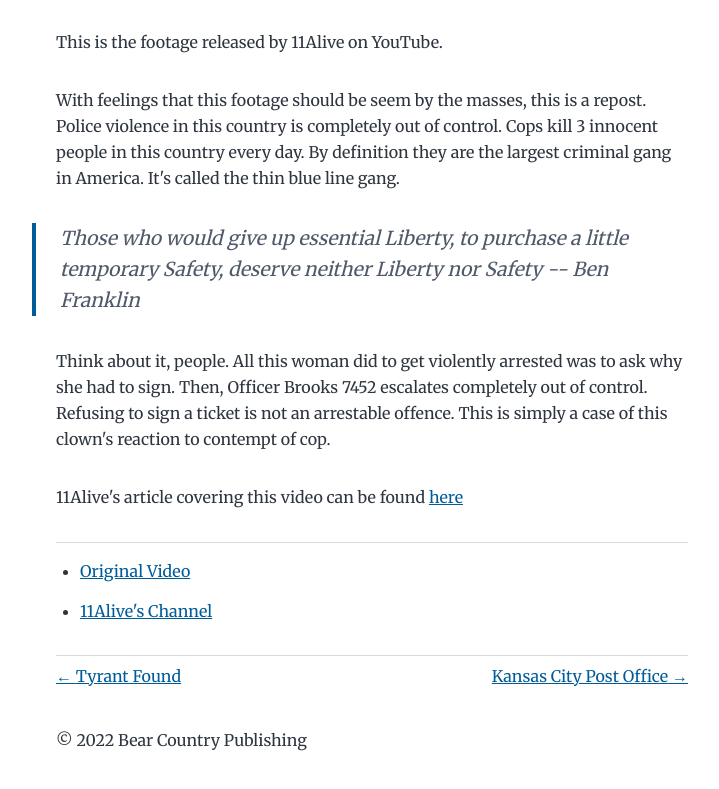
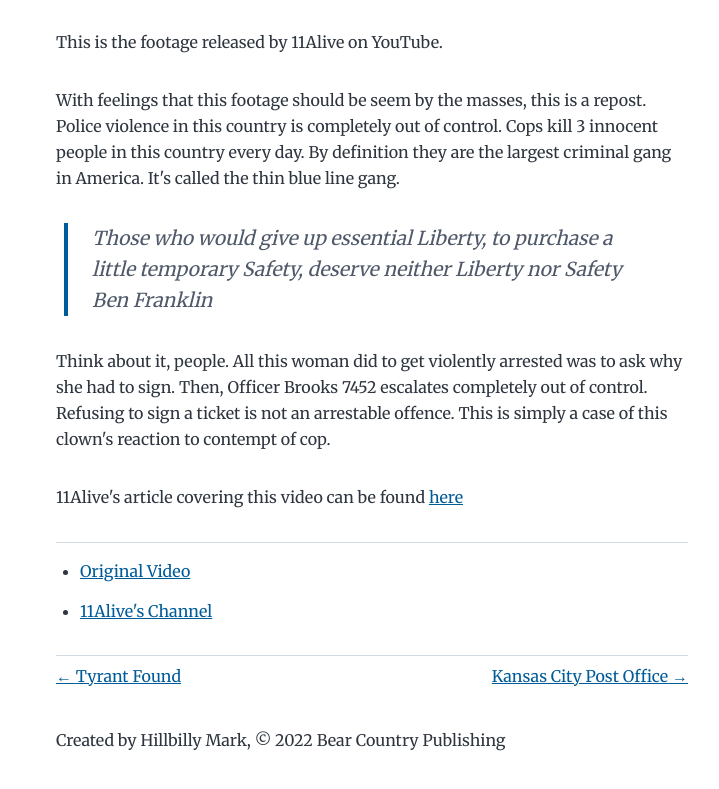
Before and after one commit to caldwmark/bcp-blog, a Gatsby site: page /atlanta-pd-bodycam/ in a window 1280 px wide. Shown: the part 315-1104 px from the top of the page, without its empty margins (268-987 px from the left). Built offline with nearby package versions, Linux system fonts and the light colour scheme; Gatsby itself is replaced by a stand-in of ours.

Commit message:
earlier changes

```diff
--- a/content/blog/atlanta-pd-bodycam/index.md
+++ b/content/blog/atlanta-pd-bodycam/index.md
@@ -13,21 +13,20 @@ draft: false
 This is the footage released by 11Alive on YouTube.
 
 With feelings that this footage should be seem by the masses, this is a repost.
-Police violence in this country is completely out of control.  Cops kill 3 innocent
-people in this country every day.  By definition they are the largest criminal gang in
-America.  It's called the thin blue line gang.
+Police violence in this country is completely out of control. Cops kill 3 innocent
+people in this country every day. By definition they are the largest criminal gang in
+America. It's called the thin blue line gang.
 
-> Those who would give up essential Liberty, to purchase a little temporary Safety,
-deserve neither Liberty nor Safety  -- Ben Franklin
+> Those who would give up essential Liberty, to purchase a little temporary Safety, deserve neither Liberty nor Safety <cite>Ben Franklin</cite>
 
-Think about it, people.  All this woman did to get violently arrested was to ask why she
-had to sign.  Then, Officer Brooks 7452 escalates completely out of control.  Refusing to
-sign a ticket is not an arrestable offence.  This is simply a case of this clown's reaction
+Think about it, people. All this woman did to get violently arrested was to ask why she
+had to sign. Then, Officer Brooks 7452 escalates completely out of control. Refusing to
+sign a ticket is not an arrestable offence. This is simply a case of this clown's reaction
 to contempt of cop.
 
 11Alive's article covering this video can be found [here](https://www.11alive.com/article/news/local/apd-officer-bodycamera-video-citation-woman-park-after-hours/85-dc8a06d3-9be5-4c68-9f5b-4842c70ebef0)
 
 ---
 
-  - [Original Video](https://youtu.be/HRdHbdW9ol8)
-  - [11Alive's Channel](https://www.youtube.com/c/11Alive)
+- [Original Video](https://youtu.be/HRdHbdW9ol8)
+- [11Alive's Channel](https://www.youtube.com/c/11Alive)
--- a/content/blog/tyrant-found/index.md
+++ b/content/blog/tyrant-found/index.md
@@ -4,14 +4,14 @@ date: "2022-08-11"
 
 tags: [Bodycam, Traffic Stop, Tyrants]
 categories: [Activism]
+description: "testing"
 
 draft: false
 ---
 
-
 `youtube:https://www.youtube.com/embed/dOV-ugvf9Ms`
 
-In this video Sam Nawawi knows his rights.  The cops seems to just ignore the fact that we have rights.  You'll see Sam stands up for his rights well in this video. What's disturbing is how the clown cops re$
+In this video Sam Nawawi knows his rights. The cops seems to just ignore the fact that we have rights. You'll see Sam stands up for his rights well in this video. What's disturbing is how the clown cops re$
 
 The camera is the bodycam of Officer Foster
 
--- a/src/components/layout.js
+++ b/src/components/layout.js
@@ -26,7 +26,8 @@ const Layout = ({ location, title, children }) => {
       <main>{children}</main>
       <footer>
         <div>
-          © {new Date().getFullYear()} Bear Country Publishing
+          Created by Hillbilly Mark, &copy; {new Date().getFullYear()} Bear
+          Country Publishing
         </div>
       </footer>
     </div>
--- a/src/pages/index.js
+++ b/src/pages/index.js
@@ -66,7 +66,7 @@ export default BlogIndex
  *
  * See: https://www.gatsbyjs.com/docs/reference/built-in-components/gatsby-head/
  */
-export const Head = () => <Seo title="All posts" />
+export const Head = () => <Seo title="" />
 
 export const pageQuery = graphql`
   query {
--- a/src/style.css
+++ b/src/style.css
@@ -198,7 +198,7 @@ li > ul {
 
 blockquote {
   color: var(--color-text-light);
-  margin-left: calc(-1 * var(--spacing-6));
+  margin-left: var(--spacing-2);
   margin-right: var(--spacing-8);
   padding: var(--spacing-0) var(--spacing-0) var(--spacing-0) var(--spacing-6);
   border-left: var(--spacing-1) solid var(--color-primary);
```
